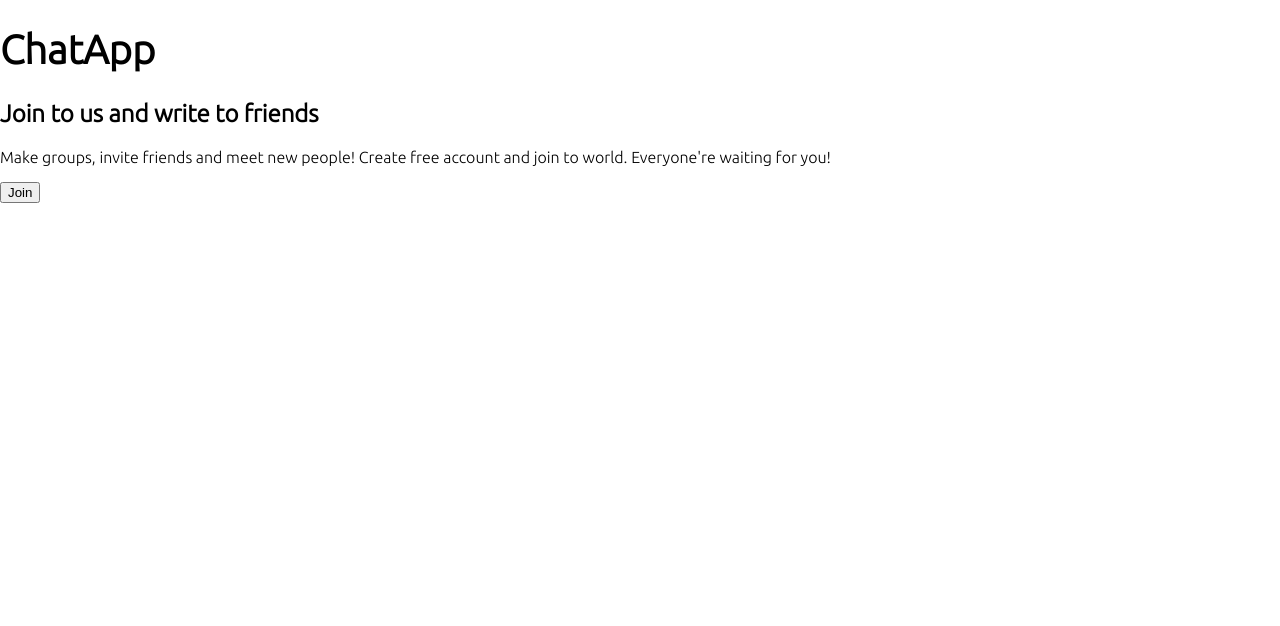
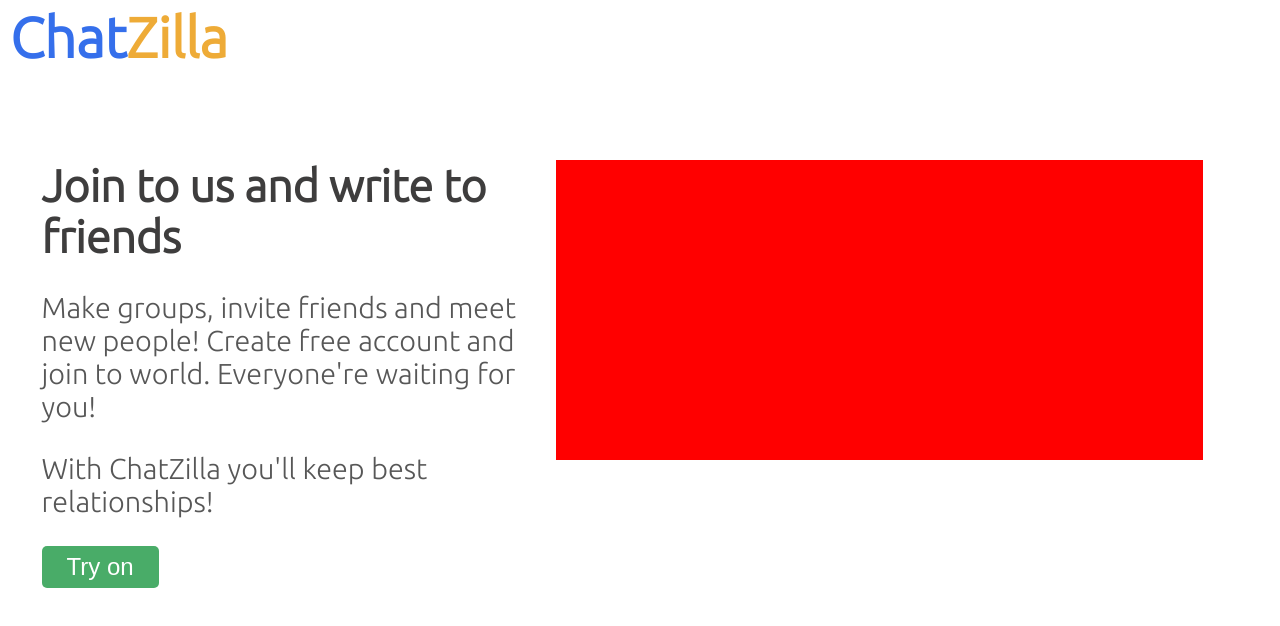
Before and after one commit to blazej-k/chat, a React app: page / in a window 1280 px wide. Shown: the top 626 px of the page. Built offline with nearby package versions, Linux system fonts and the light colour scheme; no server answers.

Commit message:
style home part 2

```diff
--- a/src/components/home/Home.tsx
+++ b/src/components/home/Home.tsx
@@ -1,12 +1,27 @@
-import { FC } from 'react';
+import { FC, useLayoutEffect, useState } from 'react';
 import '../../style/Home.scss'
 
 const Home: FC = () => {
 
+    const colors = ['red', 'green', 'blue', 'orange']
+    const [randomColors, setRandomColors] = useState<string[]>([])
+
+    useLayoutEffect(() => {
+        const result: string[] = []
+        for(let i = 0; i < 3;){
+            const number = Math.floor(Math.random() * 4)
+            if(result.indexOf(colors[number]) === -1){
+                result.push(colors[number])
+                i++
+            }
+        }
+        setRandomColors(result)
+    }, [])
+
     return (
         <div className="home">
             <div className="header">
-                <h1>ChatApp</h1>
+                <h1><span className={randomColors[0]}>Chat</span><span className={randomColors[1]}>Zilla</span></h1>
             </div>
             <div className="home-info">
                 <div className="home-info-des">
@@ -14,13 +29,15 @@ const Home: FC = () => {
                     <div className="des">
                         <p>
                             Make groups, invite friends and meet new people!
-                            Create free account and join to world. Everyone're waiting for you!
+                            Create free account and join to world. Everyone're waiting for you!</p>
+                        <p>
+                            With ChatZilla you'll keep best relationships!
                         </p>
                     </div>
-                    <button>Join</button>
+                    <button className={randomColors[2]}>Try on</button>
                 </div>
-                <div className="home-galery">
-                    <div className="galery-example"> </div>
+                <div className="home-info-galery">
+                    <div className="galery-example"></div>
                 </div>
             </div>
         </div>
--- a/src/style/Home.scss
+++ b/src/style/Home.scss
@@ -1,11 +1,56 @@
-.home{
+@import "colors";
+@import "mixins";
+
+.home {
     margin: 0 auto;
-    .header > h1{
-        font-size: 250%;
+    padding: 5px 10px;
+    .header > h1 {
+        font-size: 350%;
+        margin: 0;
+        span {
+            @include multiColors('color');
+        }
     }
-    .galery-example{
-        height: 300px;
-        width: 30%;
-        // box-shadow: blue 0px 0px 0px 2px inset, rgb(255, 255, 255) 10px -10px 0px -3px, rgb(31, 193, 27) 10px -10px, rgb(255, 255, 255) 20px -20px 0px -3px, rgb(255, 217, 19) 20px -20px, rgb(255, 255, 255) 30px -30px 0px -3px, rgb(255, 156, 85) 30px -30px, rgb(255, 255, 255) 40px -40px 0px -3px, rgb(255, 85, 85) 40px -40px;
+    .home-info {
+        display: flex;
+        flex-wrap: wrap;
+        width: 95%;
+        margin: 90px auto;
+        &-des {
+            width: 40%;
+            h2{
+                font-size: 280%;
+                margin: 0;
+                color: rgba(48, 47, 47, 0.932)
+            }
+            .des{
+                font-size: 180%;
+                color: $gray;
+            }
+            button{
+                @include multiColors('bgcolor');
+                color: white;
+                font-size: 150%;
+                margin-right: 20px;
+                cursor: pointer;
+                border-radius: 5px;
+                border: 2px none black;
+                padding: 7px 25px;
+                transition: 0.4s;
+                &:hover{
+                    box-shadow: rgba(0, 0, 0, 0.25) 0px 14px 28px, rgba(0, 0, 0, 0.22) 0px 10px 10px;
+                                }
+            }
+        }
+        &-galery {
+            width: 60%;
+            .galery-example {
+                height: 300px;
+                width: 90%;
+                margin: auto;
+                background-color: red;
+                // box-shadow: blue 0px 0px 0px 2px inset, rgb(255, 255, 255) 10px -10px 0px -3px, rgb(31, 193, 27) 10px -10px, rgb(255, 255, 255) 20px -20px 0px -3px, rgb(255, 217, 19) 20px -20px, rgb(255, 255, 255) 30px -30px 0px -3px, rgb(255, 156, 85) 30px -30px, rgb(255, 255, 255) 40px -40px 0px -3px, rgb(255, 85, 85) 40px -40px;
+            }
+        }
     }
 }
--- /dev/null
+++ b/src/style/_colors.scss
@@ -0,0 +1,5 @@
+$red: #ff4a39d2;
+$blue: #356feb;
+$orange: #eeab37;
+$green: #49ac68;
+$gray: rgb(87, 87, 87);
--- /dev/null
+++ b/src/style/_mixins.scss
@@ -0,0 +1,50 @@
+@import "colors";
+
+// @function getColor($colorName) {
+//     @if $colorName == 'red' {
+//         @return $red;
+//     }
+//     @else if $colorName == 'blue' {
+//         @return $blue;
+//     }
+//     @else if $colorName == 'green' {
+//         @return $green;
+//     }
+//     @else if $colorName == 'orange' {
+//         @return $orange;
+//     }
+//     @else {
+//         @return 'firebrick';
+//     }
+// }
+
+@mixin multiColors($type) {
+    @if ($type == "bgcolor") {
+        &.red {
+            background-color: $red;
+        }
+        &.green {
+            background-color: $green;
+        }
+        &.blue {
+            background-color: $blue;
+        }
+        &.orange {
+            background-color: $orange;
+        }
+    }
+    @else if($type == 'color'){
+        &.red {
+            color: $red;
+        }
+        &.green {
+            color: $green;
+        }
+        &.blue {
+            color: $blue;
+        }
+        &.orange {
+            color: $orange;
+        }
+    }
+}
--- a/src/style/index.scss
+++ b/src/style/index.scss
@@ -1,8 +1,9 @@
-@import 'Home.scss';
+@import 'Home';
 @import url('https://fonts.googleapis.com/css2?family=Ubuntu:wght@300&display=swap');
 
 body{
     margin: 0;
     width: 100%;
     font-family: 'Ubuntu', sans-serif;
+    padding: 0;
 }
```
